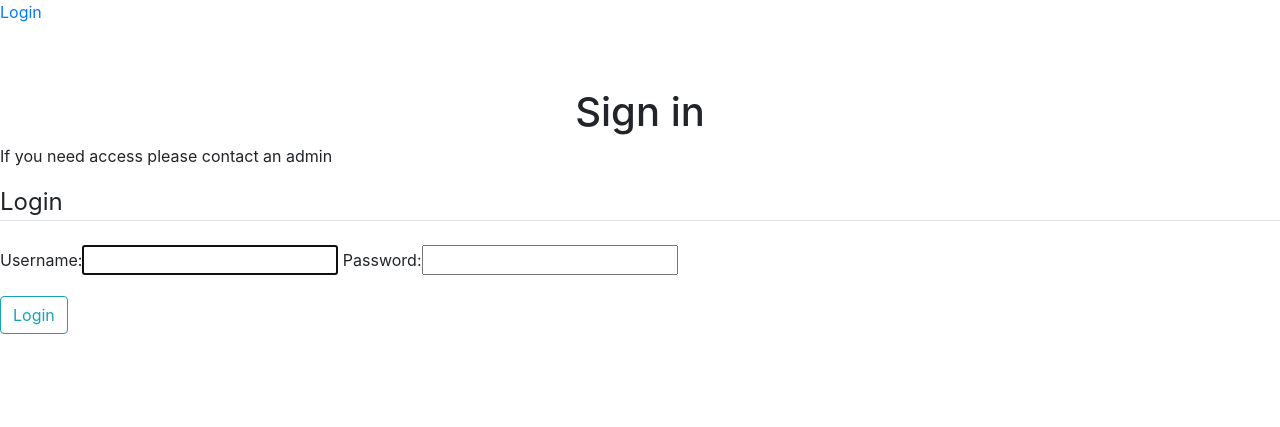
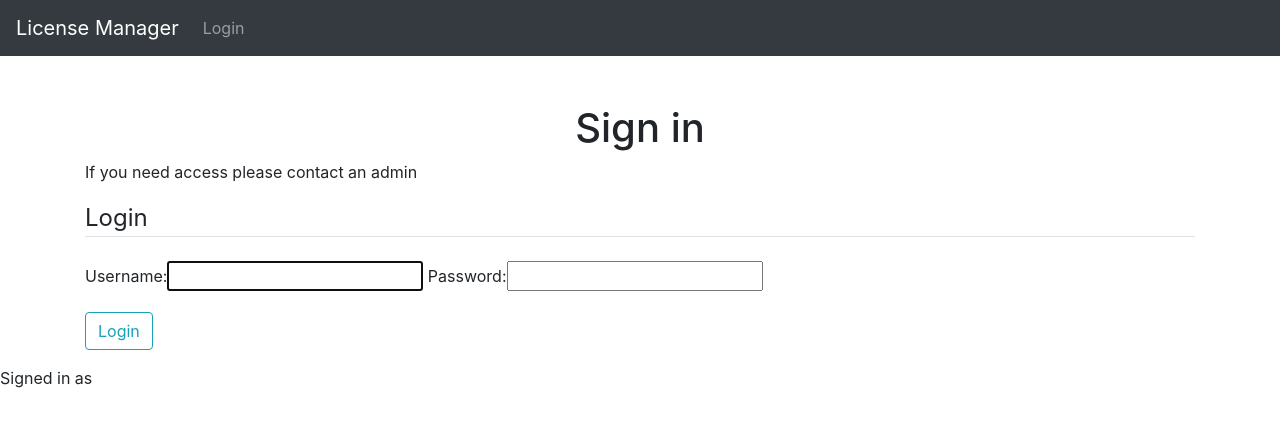
Before and after one commit to miotke/license_manager, a Django app: page /login/ in a window 1280 px wide. Shown: the top 427 px of the page. Run offline with Django 3.2, Linux system fonts and the light colour scheme; some libraries are stand-ins or nearby versions.

Commit message:
Navigation bar: Created a bootstrap navigation bar and all links are now working.

```diff
--- a/templates/base.html
+++ b/templates/base.html
@@ -17,18 +17,33 @@
     {% endif %}
 </head>
 <body>
-    <nav class="nav">
-        <p>
-            {% if user.is_authenticated %}
-                <a href="{% url 'logout' %}">Logout</a>
-                <br>
-                Signed in as {{ user.get_username }}
-            {% else %}
-                <a href="{% url 'login' %}">Login</a>
-            {% endif %}
-        </p>
+    <nav class="navbar navbar-expand navbar-dark bg-dark">
+
+        <a class="navbar-brand" href="#">License Manager</a>
+
+        <div class="collapse navbar-collapse" id="navbarSupportedContent">
+            <ul class="navbar-nav mr-auto">
+                {% if user.is_authenticated %}
+                <li class="nav-item">
+                    <a class="nav-link" href="{% url 'logout' %}">Logout</a>
+                </li>
+                <li class="nav-item">
+                    <a class="nav-link" href="#">Admin</a>
+                </li>
+                {% else %}
+                <li class="nav-item">
+                    <a class="nav-link" href="{% url 'login' %}">Login</a>
+                </li>
+                {% endif %}
+            </ul>
+        </div>
+
     </nav>
-    {% block content %}{% endblock %}
+
+    <div class="container">
+        {% block content %}{% endblock %}
+    </div>
+    <p>Signed in as {{ user.get_username }}</p>
 
     <!-- Optional JavaScript -->
     <!-- jQuery first, then Popper.js, then Bootstrap JS -->
```
